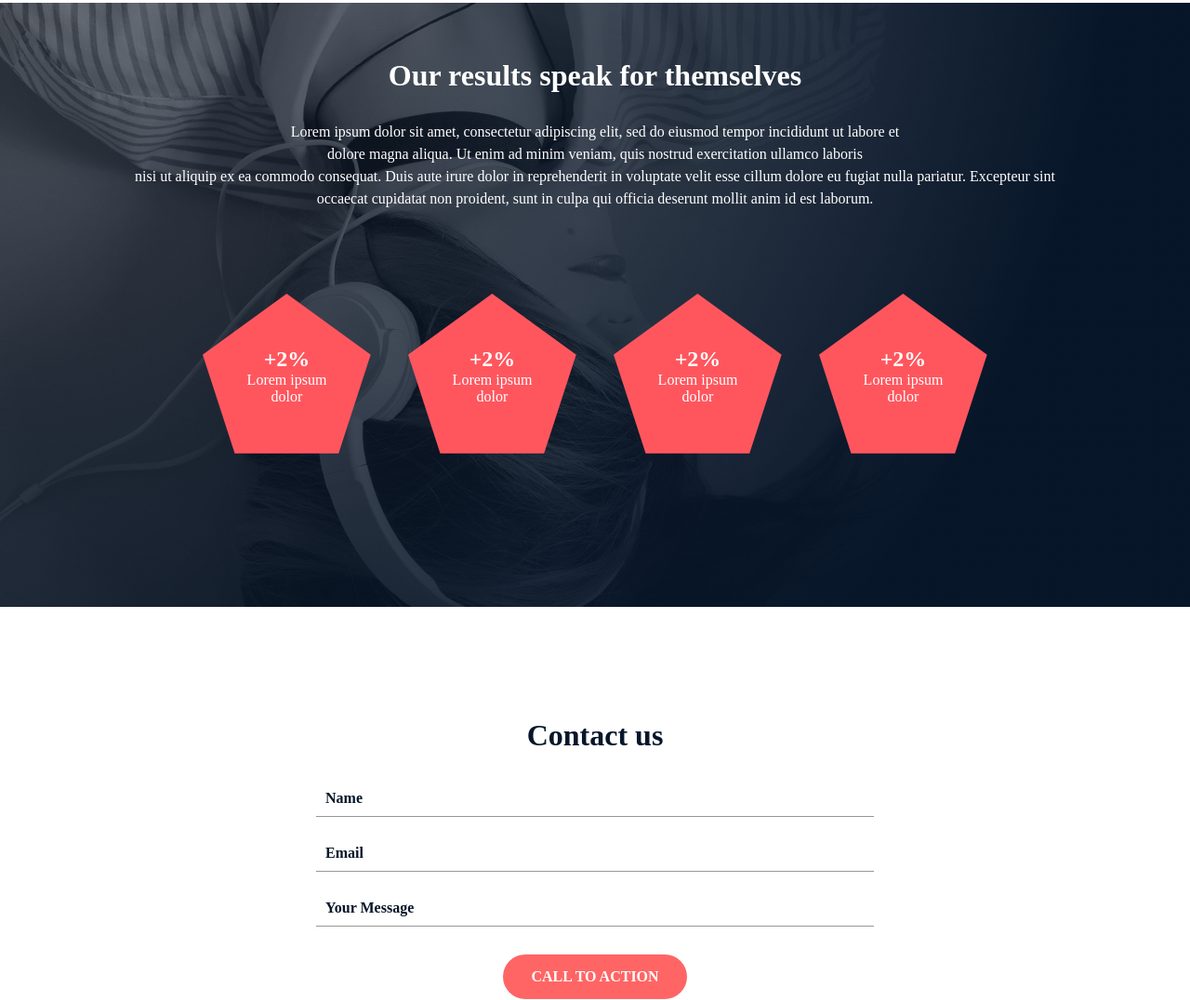
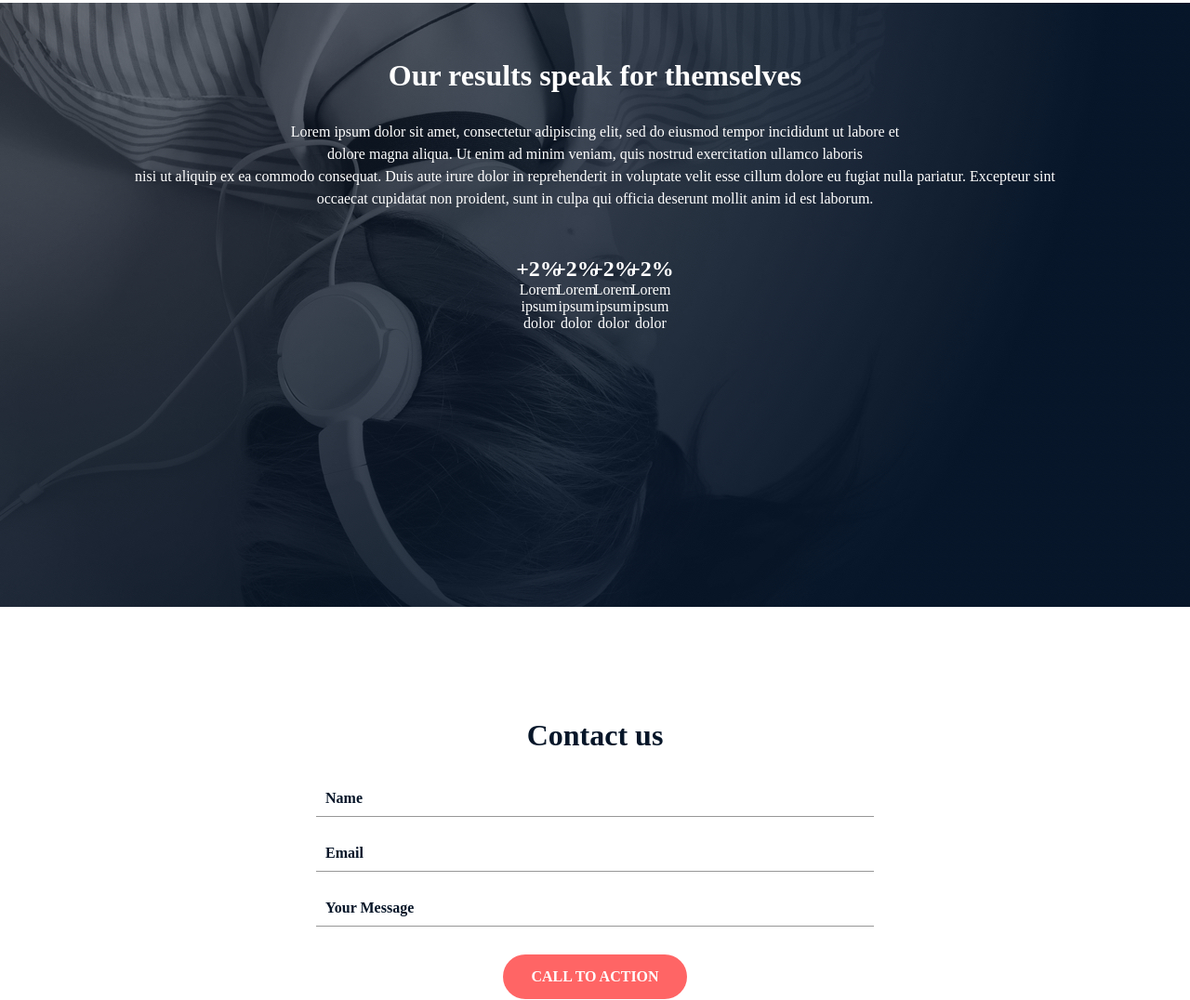
Before and after one commit to emmanuelkabange/alx_html_css, a plain HTML site: page headphones/7-index.html in a window 1280 px wide. Shown: the part 1329-2405 px from the top of the page at 93% size. Drawn offline with Linux system fonts and the light colour scheme.

Commit message:
file updated

```diff
--- a/headphones/7-index.html
+++ b/headphones/7-index.html
@@ -81,28 +81,28 @@
 
             <div class="results-container">
                 <div class="result">
-                    <img src="./images/pentagone.png" alt="pentagon1">
+                   <!-- <img src="./images/pentagone.png" alt="pentagon1"> -->
                     <div class="result-text">
                         <h2>+2%</h2>
                         <p>Lorem ipsum dolor</p>
                     </div>
                 </div>
                 <div class="result">
-                    <img src="./images/pentagone.png" alt="pentagon2">
+                    <!-- <img src="./images/pentagone.png" alt="pentagon2"> -->
                     <div class="result-text">
                         <h2>+2%</h2>
                         <p>Lorem ipsum dolor</p>
                     </div>
                 </div>
                 <div class="result">
-                    <img src="./images/pentagone.png" alt="pentagon3">
+                    <!-- <img src="./images/pentagone.png" alt="pentagon3"> -->
                     <div class="result-text">
                         <h2>+2%</h2>
                         <p>Lorem ipsum dolor</p>
                     </div>
                 </div>
                 <div class="result">
-                    <img src="./images/pentagone.png" alt="pentagon4">
+                   <!-- <img src="./images/pentagone.png" alt="pentagon4"> -->
                     <div class="result-text">
                         <h2>+2%</h2>
                         <p>Lorem ipsum dolor</p>
```
